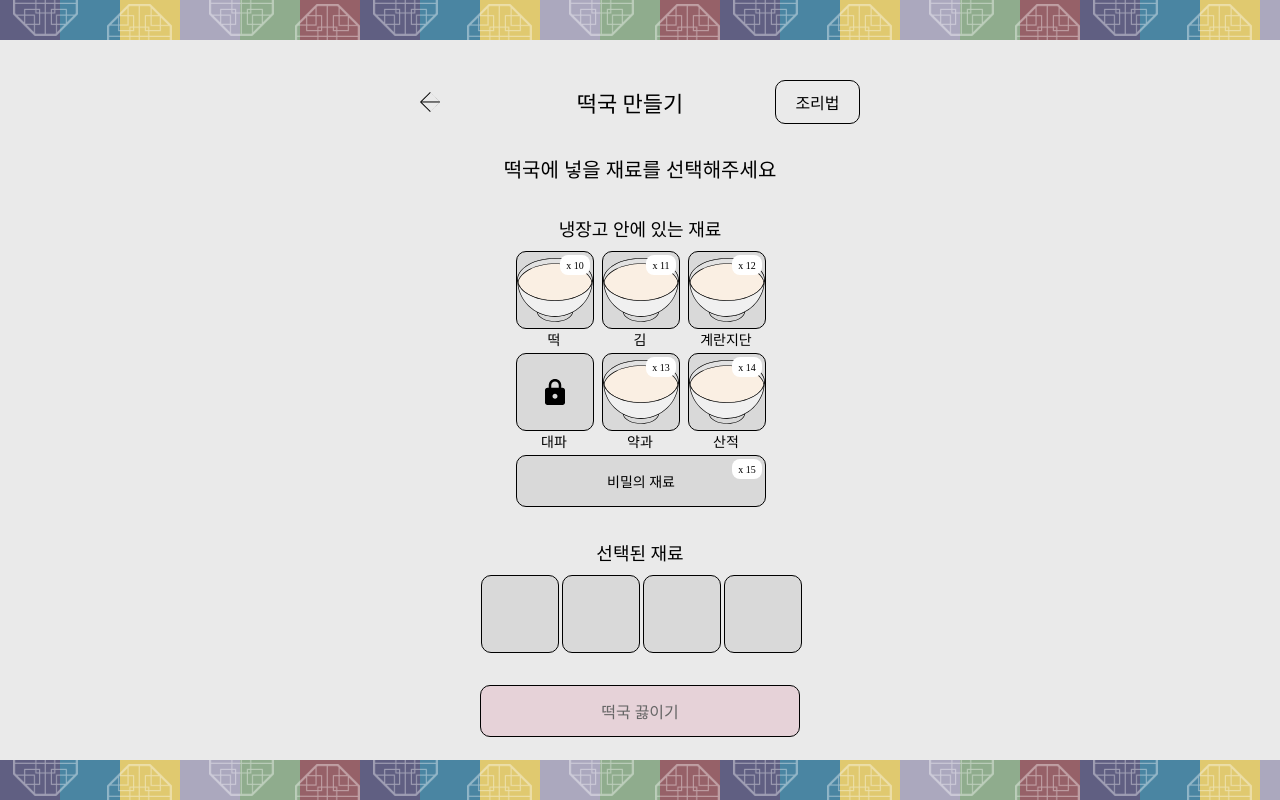
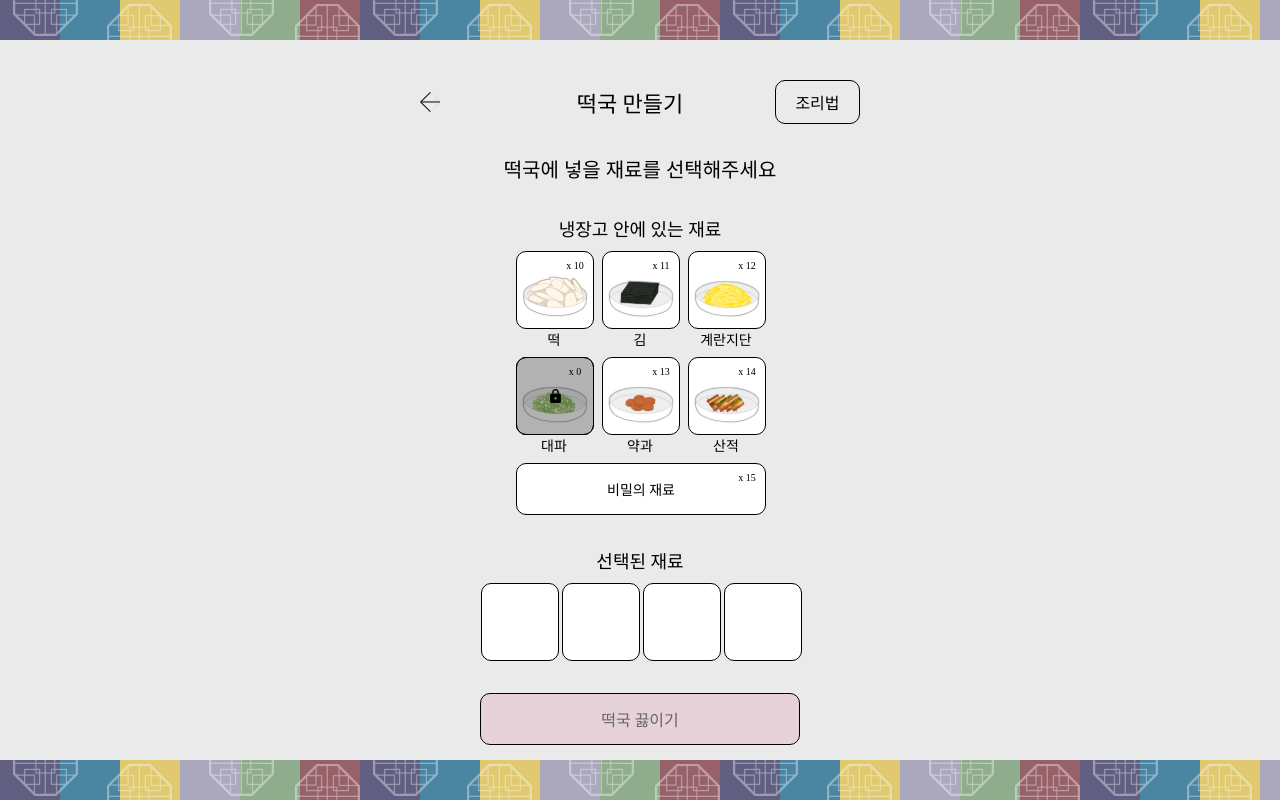
Before and after one commit to jangsumi/Making-Tteokguk-FE, a React (Vite) app: page /selectIngredient in a window 1280 px wide. Built offline with nearby package versions, Linux system fonts and the light colour scheme; a web font is replaced by a local one.

Commit message:
fix: 재료 선택시 재료 수 변경 및 재료 이미지 수정

```diff
--- a/src/pages/SelectIngredient/Display.jsx
+++ b/src/pages/SelectIngredient/Display.jsx
@@ -1,36 +1,56 @@
-import React from 'react';
+import React, {useState, useEffect} from 'react';
 import * as styled from "./styles";
-import example2 from "../../images/example.svg";
+import tteok from "../../images/tteok.svg";
+import gim from "../../images/gim.svg";
+import gyeranjidan from "../../images/gyeranjidan.svg";
+import daepa from "../../images/daepa.svg";
+import yakgwa from "../../images/yakgwa.svg";
+import sanjeok from "../../images/sanjeok.svg";
+import secretIngredient from "../../images/secretIngredient.svg";
 
-const Display = ({userIngredient, onAddItem}) => {
+const Display = ({userIngredient, userSelect, setUserIngredient, onAddItem}) => {
     const ingredient = [
-        {name: "떡", imageUrl: example2},
-        {name: "김", imageUrl: example2},
-        {name: "계란지단", imageUrl: example2},
-        {name: "대파", imageUrl: example2},
-        {name: "약과", imageUrl: example2},
-        {name: "산적", imageUrl: example2},
+        {name: "떡", imageUrl: tteok},
+        {name: "김", imageUrl: gim},
+        {name: "계란지단", imageUrl: gyeranjidan},
+        {name: "대파", imageUrl: daepa},
+        {name: "약과", imageUrl: yakgwa},
+        {name: "산적", imageUrl: sanjeok},
     ]
+
+    const onClickEvent = (item) => {
+        if (userIngredient[item.index] && userSelect.length < 4) {
+            setUserIngredient(userIngredient => {
+                return [
+                    ...userIngredient.slice(0, item.index),
+                    userIngredient[item.index] - 1,
+                    ...userIngredient.slice(item.index + 1)
+                ]
+            })
+            onAddItem({ingredientIndex: item.index ,name: item.name, imageUrl: item.imageUrl});
+        }
+    }
 
     return (
         <styled.Wrapper>
             <styled.SubText>냉장고 안에 있는 재료</styled.SubText>
             <styled.Ingredients>
                 {ingredient.map(({name, imageUrl}, index) =>
-                    <styled.IngredientWrapper key={`ingredient-${index}`} onClick={() => onAddItem({name, imageUrl})}>
-                        {userIngredient[index] ?
+                    <styled.IngredientWrapper key={`ingredient-${index}`}
+                                              active={userIngredient[index]}
+                                              onClick={()=>onClickEvent({index, name, imageUrl})}>
                             <styled.IngredientBox imageUrl={imageUrl}>
                                 <styled.IngredientNumber>x {userIngredient[index]}</styled.IngredientNumber>
+                                {!userIngredient[index] && <styled.IngredientLock/>}
                             </styled.IngredientBox>
-                            :
-                            <styled.IngredientLock/>
-                        }
                         <styled.IngredientText>{name}</styled.IngredientText>
                     </styled.IngredientWrapper>
                 )}
-                <styled.SpecialBox>
+                <styled.SpecialBox active={userIngredient[6]}
+                                   onClick={()=>onClickEvent({index:6, name:"비밀의 재료", imageUrl:secretIngredient})}>
                     <styled.SpecialText>비밀의 재료</styled.SpecialText>
                     <styled.IngredientNumber>x {userIngredient[6] || 0}</styled.IngredientNumber>
+                    {!userIngredient[6] && <styled.SecretLock/>}
                 </styled.SpecialBox>
             </styled.Ingredients>
         </styled.Wrapper>
--- a/src/pages/SelectIngredient/SelectIngredient.jsx
+++ b/src/pages/SelectIngredient/SelectIngredient.jsx
@@ -20,6 +20,7 @@ const SelectIngredient = () => {
         if (userSelect.length > 3) return;
         const ingredient = {
             idx: itemIdx.current,
+            ingredientIndex: item.ingredientIndex,
             name: item.name,
             imageUrl: item.imageUrl,
         }
@@ -35,9 +36,11 @@ const SelectIngredient = () => {
             <TopBar titleName="떡국 만들기" onRecipe={() => setShowRecipe(true)}/>
             <styled.Container>
                 <styled.TitleText>떡국에 넣을 재료를 선택해주세요</styled.TitleText>
-                <Display userIngredient={userIngredient}
+                <Display userIngredient={userIngredient} userSelect={userSelect}
+                         setUserIngredient={(userIngredient)=>setUserIngredient(userIngredient)}
                          onAddItem={(item) => onAddItem(item)}/>
-                <Selected userSelect={userSelect}
+                <Selected userIngredient={userIngredient} userSelect={userSelect}
+                          setUserIngredient={(userIngredient)=>setUserIngredient(userIngredient)}
                           onRemoveItem={(item) => onRemoveItem(item)}/>
                 <Button text="떡국 끓이기" active={userSelect.length===4} pageName="/making"/>
             </styled.Container>
--- a/src/pages/SelectIngredient/Selected.jsx
+++ b/src/pages/SelectIngredient/Selected.jsx
@@ -1,10 +1,20 @@
 import React from 'react';
 import * as styled from "./styles";
 
-const Selected = ({userSelect, onRemoveItem}) => {
-    console.log(userSelect);
+const Selected = ({userIngredient, userSelect, setUserIngredient, onRemoveItem}) => {
     const userSelectCnt = userSelect.length;
     const [...empty] = [...Array(4 - userSelectCnt)];
+
+    const onClickEvent = (item) => {
+        setUserIngredient(userIngredient => {
+            return [
+                ...userIngredient.slice(0, item.ingredientIndex),
+                userIngredient[item.ingredientIndex] + 1,
+                ...userIngredient.slice(item.ingredientIndex + 1)
+            ]
+        })
+        onRemoveItem(item);
+    }
 
     return (
         <styled.Wrapper>
@@ -12,7 +22,7 @@ const Selected = ({userSelect, onRemoveItem}) => {
             <styled.SelectWrapper>
                 {userSelect.map((item) => {
                     return <styled.IngredientBox key={`selected-ingredient-${item.idx}`} imageUrl={item.imageUrl}
-                                                 onClick={() => onRemoveItem(item)}>
+                                                 onClick={() => onClickEvent(item)}>
                         <styled.Delete/>
                     </styled.IngredientBox>
                 })}
--- a/src/pages/SelectIngredient/styles.jsx
+++ b/src/pages/SelectIngredient/styles.jsx
@@ -25,10 +25,10 @@ export const SubText = styled(TitleText)`
 export const Ingredients = styled.div`
   display: grid;
   grid-template-columns: repeat(3, 76px);
-  grid-column-gap: 10px;
+  grid-gap: 4px 10px;
 `
 export const IngredientWrapper = styled.div`
-  cursor: pointer;
+  cursor: ${props=>props.active? "pointer":"default"};
   align-items: center;
   gap: 1px;
   margin-bottom: 4px;
@@ -39,13 +39,13 @@ export const IngredientBox = styled.div`
   height: 76px;
   border: 1px solid #000000;
   border-radius: 10px;
-  background: #D9D9D9 url(${(props) => props.imageUrl}) center center;
-  background-size: 100% 100%;
+  background: #FFFFFF url(${(props) => props.imageUrl}) center bottom no-repeat;
+  background-size: 66px 66px
 `
 export const SpecialBox = styled(IngredientBox)`
   width: 248px;
   height: 50px;
-  cursor: pointer;
+  cursor: ${props=>props.active? "pointer":"default"};
   display: flex;
   flex-direction: column;
   justify-content: center;
@@ -53,17 +53,25 @@ export const SpecialBox = styled(IngredientBox)`
 `
 export const IngredientLock = styled.div`
   width: 100%;
-  height: 76px;
+  height: 100%;
+  position: absolute;
+  top: -1px;
+  left: -1px;
   border: 1px solid #000000;
   border-radius: 10px;
-  background: #D9D9D9 url(${lock}) center center no-repeat;
+  background: rgba(0, 0, 0, 0.3) url(${lock}) center center no-repeat;
+  background-size: 11px 14px;
+`
+export const SecretLock = styled(IngredientLock)`
+  background: rgba(0, 0, 0, 0.3) url(${lock}) 70px center no-repeat;
+  background-size: 11px 14px;
 `
 export const IngredientText = styled(TitleText)`
   font-size: 14px;
   margin-bottom: 0;
 `
 export const SpecialText = styled(IngredientText)`
-  background: #D9D9D9;
+  background: #FFFFFF;
 `
 export const IngredientNumber = styled.div`
   position: absolute;
```
Also changed, not shown: src/images/ingredientDelete.svg, src/images/secretIngredient.svg (added).
